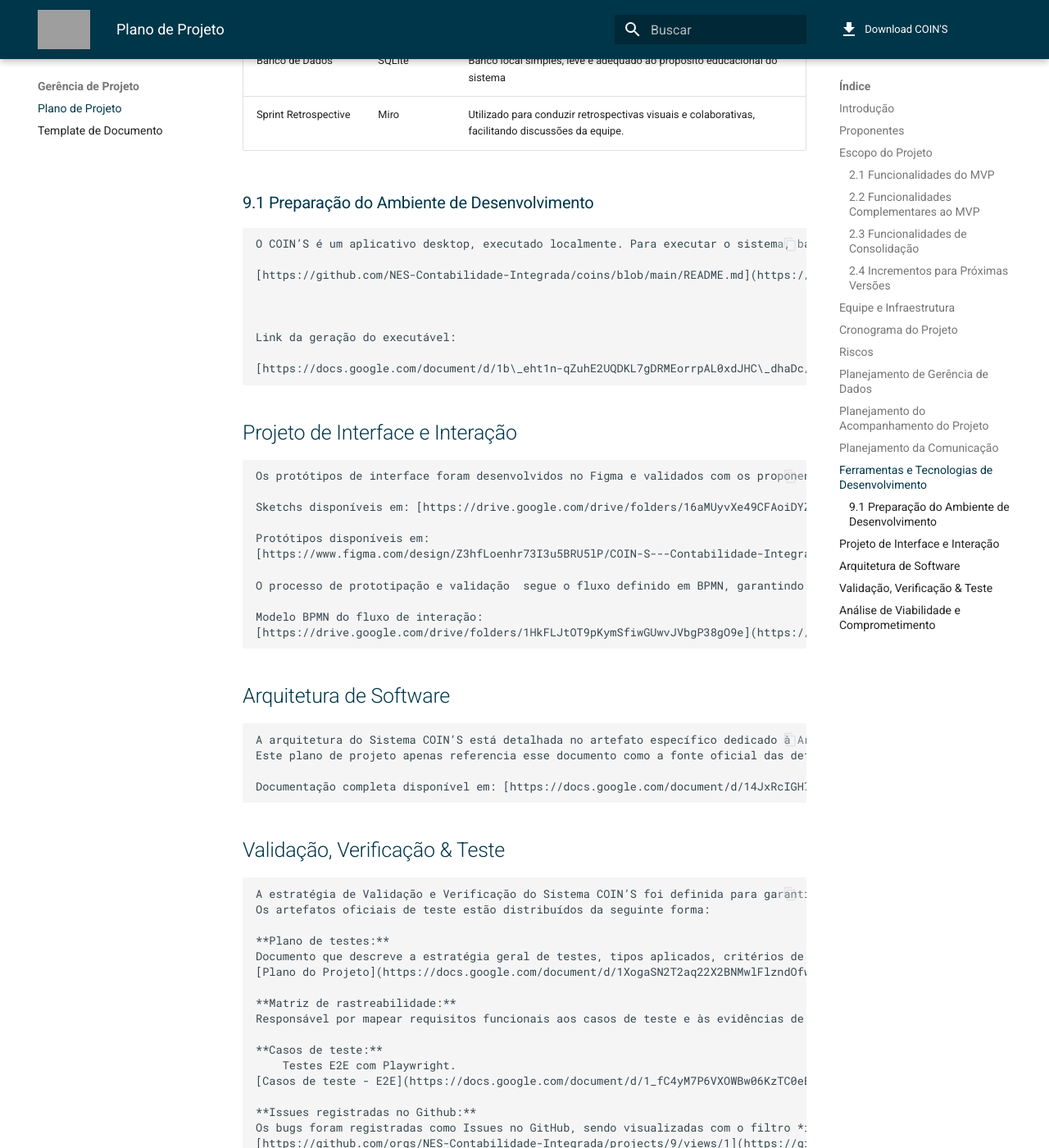
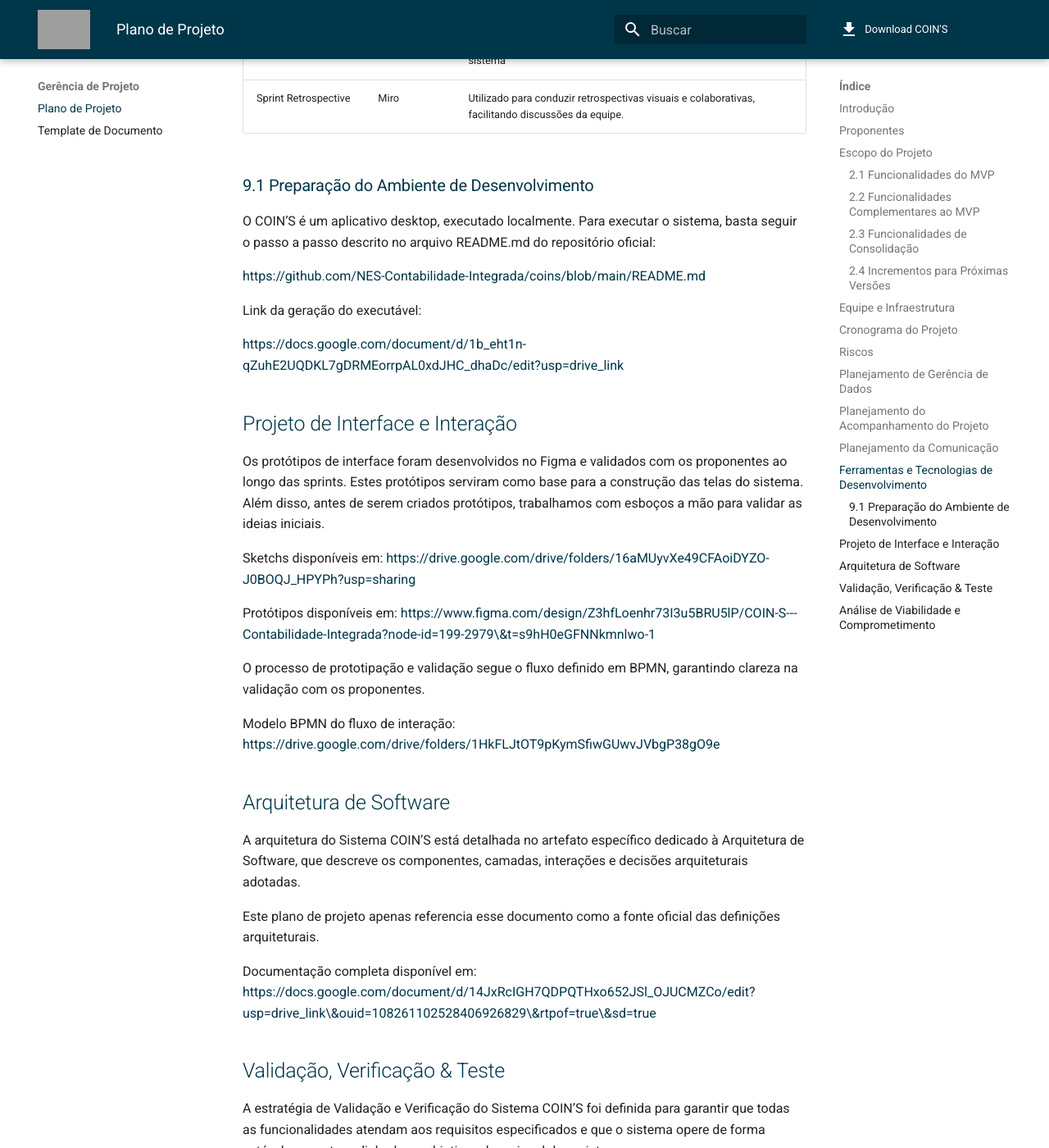
Before and after one commit to NES-Contabilidade-Integrada/doc-coins2026.1, an MkDocs documentation site: the page built from docs/gerencia-projeto/plano-do-projeto.md, in a window 1280 px wide and 1400 px high, scrolled down 8104 px. Shown: the whole window at 82% size. Built offline with MkDocs 1.6.1 and Material for MkDocs 9.7.7, drawn with Linux system fonts in a browser that asks for light colours; comment, search, counter and statistics services are not loaded; some of the changed text lies outside the part shown; grey boxes are pictures that could not be loaded.

Commit message:
docs: fix layouts and update project plan with 2026.1 deliverables
plano-do-projeto: rename Épico → Módulo across all scope tables, add real
GitHub issue links for consolidation features (issues #33, #197, #99), mark
all consolidation sprints as implemented, correct sprint order (Balanço S2 /
DRE S3), and remove 4-space indentation that rendered paragraphs as code
blocks in sections 9.1, 11, 12, 13 and 14.

fundamento-estrutura-requisitos: fix broken layout caused by heading text
merged with body paragraphs on the same line, remove orphan empty heading.

Co-Authored-By: Claude Sonnet 4.6 <noreply@anthropic.com>

```diff
--- a/docs/gerencia-projeto/plano-do-projeto.md
+++ b/docs/gerencia-projeto/plano-do-projeto.md
@@ -148,8 +148,8 @@ Os incrementos planejados consistem em funcionalidades adicionais previstas para
 | :---- | :---- | :---- | :---- |
 | Sprint 0 | 02 a 26/03 | Levantamento de requisitos e resolução de bugs. |   |
 | Sprint 1 | 30/03 a 16/04 | Apuração do Resultado do Exercício |  |
-| Sprint 2 | 22/04 a 11/05 | Geração da Demonstração do Resultado do Exercício (DRE) |  |
-| Sprint 3 | 12/05 a 01/06 | Geração do Balanço Patrimonial  |  |
+| Sprint 2 | 22/04 a 11/05 | Geração do Balanço Patrimonial |  |
+| Sprint 3 | 12/05 a 01/06 | Geração da Demonstração do Resultado do Exercício (DRE) |  |
 
 
 
@@ -219,62 +219,63 @@ Os incrementos planejados consistem em funcionalidades adicionais previstas para
 
 ### 9.1 Preparação do Ambiente de Desenvolvimento
 
-    O COIN’S é um aplicativo desktop, executado localmente. Para executar o sistema, basta seguir o passo a passo descrito no arquivo README.md do repositório oficial:
+O COIN’S é um aplicativo desktop, executado localmente. Para executar o sistema, basta seguir o passo a passo descrito no arquivo README.md do repositório oficial:
 
-    [https://github.com/NES-Contabilidade-Integrada/coins/blob/main/README.md](https://github.com/NES-Contabilidade-Integrada/coins/blob/main/README.md)
+[https://github.com/NES-Contabilidade-Integrada/coins/blob/main/README.md](https://github.com/NES-Contabilidade-Integrada/coins/blob/main/README.md)
 
+Link da geração do executável:
 
-
-    Link da geração do executável:
-
-    [https://docs.google.com/document/d/1b\_eht1n-qZuhE2UQDKL7gDRMEorrpAL0xdJHC\_dhaDc/edit?usp=drive\_link](https://docs.google.com/document/d/1b_eht1n-qZuhE2UQDKL7gDRMEorrpAL0xdJHC_dhaDc/edit?usp=drive_link)
+[https://docs.google.com/document/d/1b\_eht1n-qZuhE2UQDKL7gDRMEorrpAL0xdJHC\_dhaDc/edit?usp=drive\_link](https://docs.google.com/document/d/1b_eht1n-qZuhE2UQDKL7gDRMEorrpAL0xdJHC_dhaDc/edit?usp=drive_link)
 
 
 
 ## Projeto de Interface e Interação {#projeto-de-interface-e-interação}
-    Os protótipos de interface foram desenvolvidos no Figma e validados com os proponentes ao longo das sprints. Estes protótipos serviram como base para a construção das telas do sistema. Além disso, antes de serem criados protótipos, trabalhamos com Sketchs (esboços a mão) para validar as ideias iniciais.
 
-    Sketchs disponíveis em: [https://drive.google.com/drive/folders/16aMUyvXe49CFAoiDYZO-J0BOQJ\_HPYPh?usp=sharing](https://drive.google.com/drive/folders/16aMUyvXe49CFAoiDYZO-J0BOQJ_HPYPh?usp=sharing)
+Os protótipos de interface foram desenvolvidos no Figma e validados com os proponentes ao longo das sprints. Estes protótipos serviram como base para a construção das telas do sistema. Além disso, antes de serem criados protótipos, trabalhamos com esboços a mão para validar as ideias iniciais.
 
-    Protótipos disponíveis em:
-    [https://www.figma.com/design/Z3hfLoenhr73I3u5BRU5lP/COIN-S---Contabilidade-Integrada?node-id=199-2979\&t=s9hH0eGFNNkmnlwo-1](https://www.figma.com/design/Z3hfLoenhr73I3u5BRU5lP/COIN-S---Contabilidade-Integrada?node-id=199-2979&t=s9hH0eGFNNkmnlwo-1)
+Sketchs disponíveis em: [https://drive.google.com/drive/folders/16aMUyvXe49CFAoiDYZO-J0BOQJ\_HPYPh?usp=sharing](https://drive.google.com/drive/folders/16aMUyvXe49CFAoiDYZO-J0BOQJ_HPYPh?usp=sharing)
 
-    O processo de prototipação e validação  segue o fluxo definido em BPMN, garantindo clareza no de validação com os proponentes.
+Protótipos disponíveis em: [https://www.figma.com/design/Z3hfLoenhr73I3u5BRU5lP/COIN-S---Contabilidade-Integrada?node-id=199-2979\&t=s9hH0eGFNNkmnlwo-1](https://www.figma.com/design/Z3hfLoenhr73I3u5BRU5lP/COIN-S---Contabilidade-Integrada?node-id=199-2979&t=s9hH0eGFNNkmnlwo-1)
 
-    Modelo BPMN do fluxo de interação:
-    [https://drive.google.com/drive/folders/1HkFLJtOT9pKymSfiwGUwvJVbgP38gO9e](https://drive.google.com/drive/folders/1HkFLJtOT9pKymSfiwGUwvJVbgP38gO9e)
+O processo de prototipação e validação segue o fluxo definido em BPMN, garantindo clareza na validação com os proponentes.
+
+Modelo BPMN do fluxo de interação: [https://drive.google.com/drive/folders/1HkFLJtOT9pKymSfiwGUwvJVbgP38gO9e](https://drive.google.com/drive/folders/1HkFLJtOT9pKymSfiwGUwvJVbgP38gO9e)
 
 
 ## Arquitetura de Software {#arquitetura-de-software}
-    A arquitetura do Sistema COIN’S está detalhada no artefato específico dedicado à Arquitetura de Software, que descreve os componentes, camadas, interações e decisões arquiteturais adotadas.
-    Este plano de projeto apenas referencia esse documento como a fonte oficial das definições arquiteturais.
 
-    Documentação completa disponível em: [https://docs.google.com/document/d/14JxRcIGH7QDPQTHxo652JSl\_OJUCMZCo/edit?usp=drive\_link\&ouid=108261102528406926829\&rtpof=true\&sd=true](https://docs.google.com/document/d/14JxRcIGH7QDPQTHxo652JSl_OJUCMZCo/edit?usp=drive_link&ouid=108261102528406926829&rtpof=true&sd=true)
+A arquitetura do Sistema COIN’S está detalhada no artefato específico dedicado à Arquitetura de Software, que descreve os componentes, camadas, interações e decisões arquiteturais adotadas.
+
+Este plano de projeto apenas referencia esse documento como a fonte oficial das definições arquiteturais.
+
+Documentação completa disponível em: [https://docs.google.com/document/d/14JxRcIGH7QDPQTHxo652JSl\_OJUCMZCo/edit?usp=drive\_link\&ouid=108261102528406926829\&rtpof=true\&sd=true](https://docs.google.com/document/d/14JxRcIGH7QDPQTHxo652JSl_OJUCMZCo/edit?usp=drive_link&ouid=108261102528406926829&rtpof=true&sd=true)
 
 
 ## Validação, Verificação & Teste {#validação,-verificação-&-teste}
 
-    A estratégia de Validação e Verificação do Sistema COIN’S foi definida para garantir que todas as funcionalidades atendam aos requisitos especificados e que o sistema opere de forma estável, coerente e alinhada ao objetivo educacional do projeto.
-    Os artefatos oficiais de teste estão distribuídos da seguinte forma:
+A estratégia de Validação e Verificação do Sistema COIN’S foi definida para garantir que todas as funcionalidades atendam aos requisitos especificados e que o sistema opere de forma estável, coerente e alinhada ao objetivo educacional do projeto.
 
-    **Plano de testes:**
-    Documento que descreve a estratégia geral de testes, tipos aplicados, critérios de entrada/saída e abordagem adotada.
-    [Plano do Projeto](https://docs.google.com/document/d/1XogaSN2T2aq22X2BNMwlFlzndOfwDwhcQEkXrJsNhKw/edit?usp=sharing)
+Os artefatos oficiais de teste estão distribuídos da seguinte forma:
 
-    **Matriz de rastreabilidade:**
-    Responsável por mapear requisitos funcionais aos casos de teste e às evidências de execução, garantindo rastreabilidade completa entre o escopo e as validações.
+**Plano de testes:**
+Documento que descreve a estratégia geral de testes, tipos aplicados, critérios de entrada/saída e abordagem adotada.
+[Plano do Projeto](https://docs.google.com/document/d/1XogaSN2T2aq22X2BNMwlFlzndOfwDwhcQEkXrJsNhKw/edit?usp=sharing)
 
-    **Casos de teste:**
-    	Testes E2E com Playwright.
-    [Casos de teste - E2E](https://docs.google.com/document/d/1_fC4yM7P6VXOWBw06KzTC0eE3m--QW6s4Vxe3CA8QaQ/edit?usp=sharing)
+**Matriz de rastreabilidade:**
+Responsável por mapear requisitos funcionais aos casos de teste e às evidências de execução, garantindo rastreabilidade completa entre o escopo e as validações.
 
-    **Issues registradas no Github:**
-    Os bugs foram registradas como Issues no GitHub, sendo visualizadas com o filtro *is:issue type:Bug*
-    [https://github.com/orgs/NES-Contabilidade-Integrada/projects/9/views/1](https://github.com/orgs/NES-Contabilidade-Integrada/projects/9/views/1)
+**Casos de teste:**
+Testes E2E com Playwright.
+[Casos de teste - E2E](https://docs.google.com/document/d/1_fC4yM7P6VXOWBw06KzTC0eE3m--QW6s4Vxe3CA8QaQ/edit?usp=sharing)
+
+**Issues registradas no Github:**
+Os bugs foram registrados como Issues no GitHub, sendo visualizados com o filtro *is:issue type:Bug*
+[https://github.com/orgs/NES-Contabilidade-Integrada/projects/9/views/1](https://github.com/orgs/NES-Contabilidade-Integrada/projects/9/views/1)
 
 
 ## Análise de Viabilidade e Comprometimento {#análise-de-viabilidade-e-comprometimento}
-    Nesta seção é feito o registro da análise de viabilidade do projeto. A Tabela 8 apresenta cada aspecto avaliado e o resultado da análise.
+
+Nesta seção é feito o registro da análise de viabilidade do projeto, apresentando cada aspecto avaliado e o resultado da análise.
 
 
 
```
Also changed, not shown: other parts of docs/gerencia-projeto/plano-do-projeto.md (+18 -18 lines), docs/requisitos/fundamento-estrutura-requisitos.md (+52 -30 lines).
